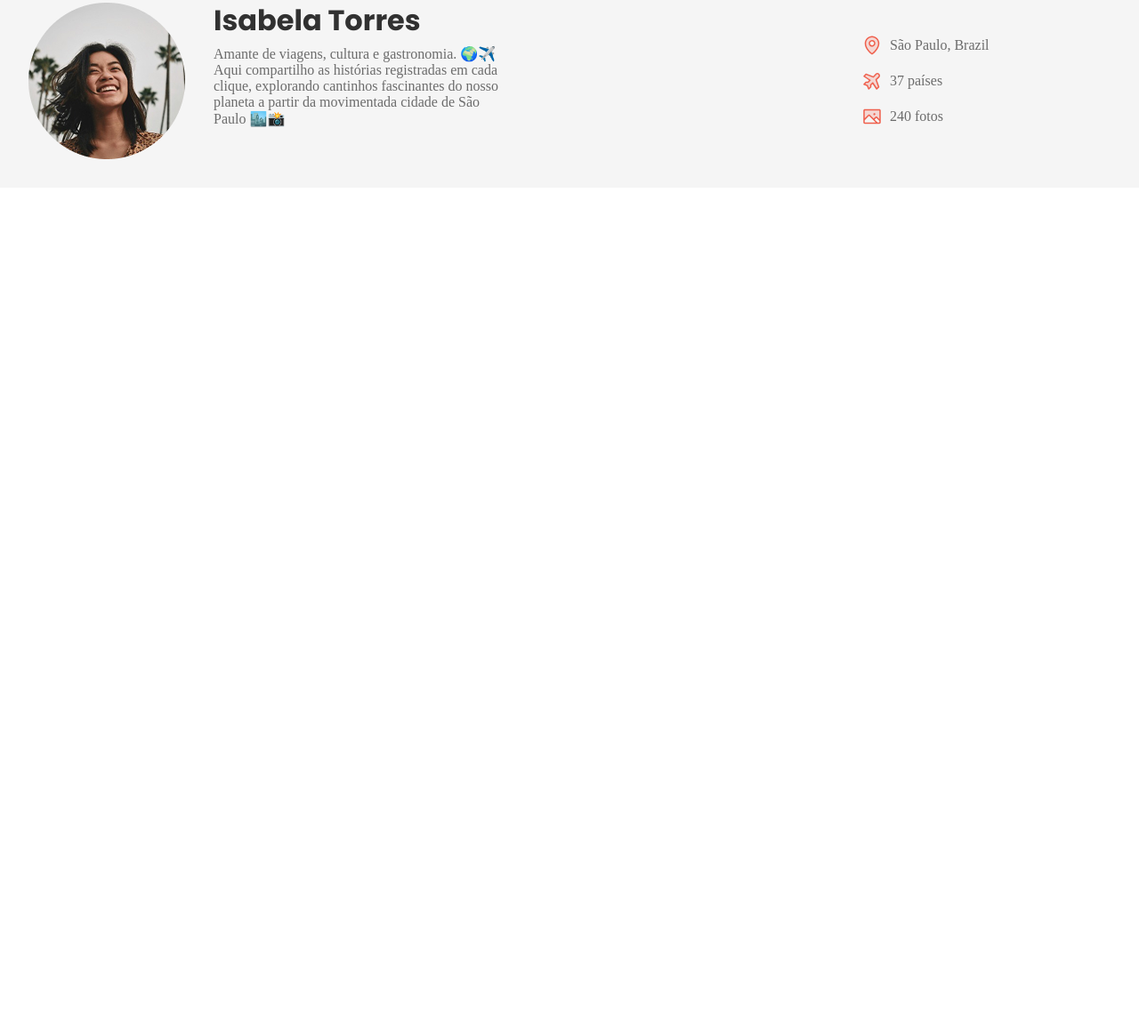
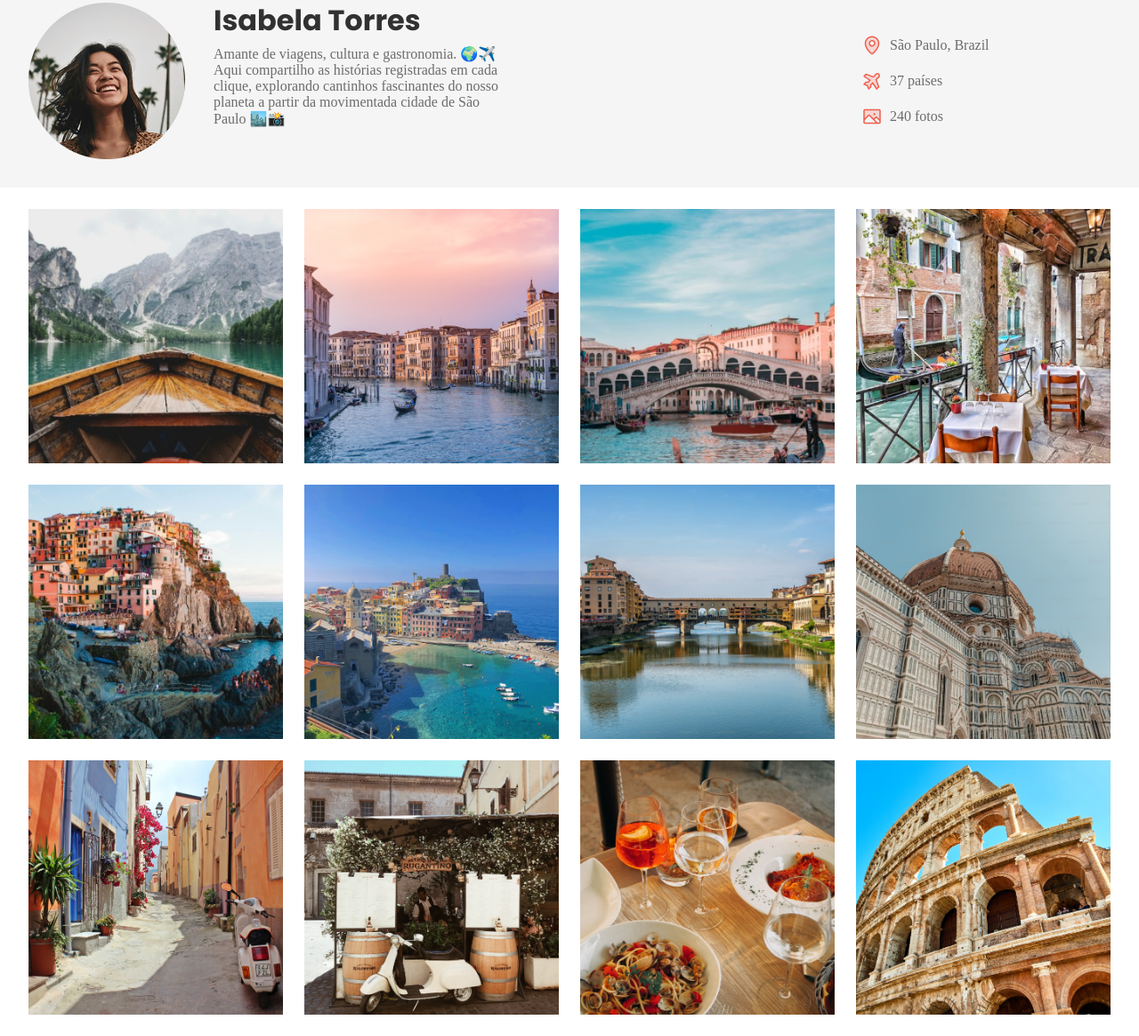
Before and after one commit to HelenaOliveira1459/Projeto-travelgram, a plain HTML site: page index.html in a window 1280 px wide. Shown: the part 125-1290 px from the top of the page at 89% size. Before the commit the page ends 800 px from the top, so only its background shows below. Drawn offline with Linux system fonts and the light colour scheme.

Commit message:
galeria de imagens

```diff
--- a/index.html
+++ b/index.html
@@ -70,8 +70,20 @@
   </header>
 </div>
 
-
-
+<main class="container"> <!-- li*3>a exemplo pra montar estrutura repetida-->
+  <img src="Assets/image/Image 01.png" alt="">
+  <img src="Assets/image/Image 02.png" alt="">
+  <img src="Assets/image/Image 03.png" alt="">
+  <img src="Assets/image/Image 04.png" alt="">
+  <img src="Assets/image/Image 05.png" alt="">
+  <img src="Assets/image/Image 06.png" alt="">
+  <img src="Assets/image/Image 07.png" alt="">
+  <img src="Assets/image/Image 08.png" alt="">
+  <img src="Assets/image/Image 09.png" alt="">
+  <img src="Assets/image/Image 10.png" alt="">
+  <img src="Assets/image/Image 11.png" alt="">
+  <img src="Assets/image/Image 12.png" alt="">
+</main>
 
 
 </body>
--- a/style.css/index.css
+++ b/style.css/index.css
@@ -1,3 +1,4 @@
 @import url(global.css);
 @import url(nav.css);
 @import url(header.css);
+@import url(main.css);
--- /dev/null
+++ b/style.css/main.css
@@ -0,0 +1,12 @@
+main {
+  display: flex;
+  flex-wrap: wrap;
+  gap: 24px;
+  padding-block: 24px;
+}
+
+main img{
+  width: 286px;
+  height: 286px;
+  object-fit: cover;
+}
```
